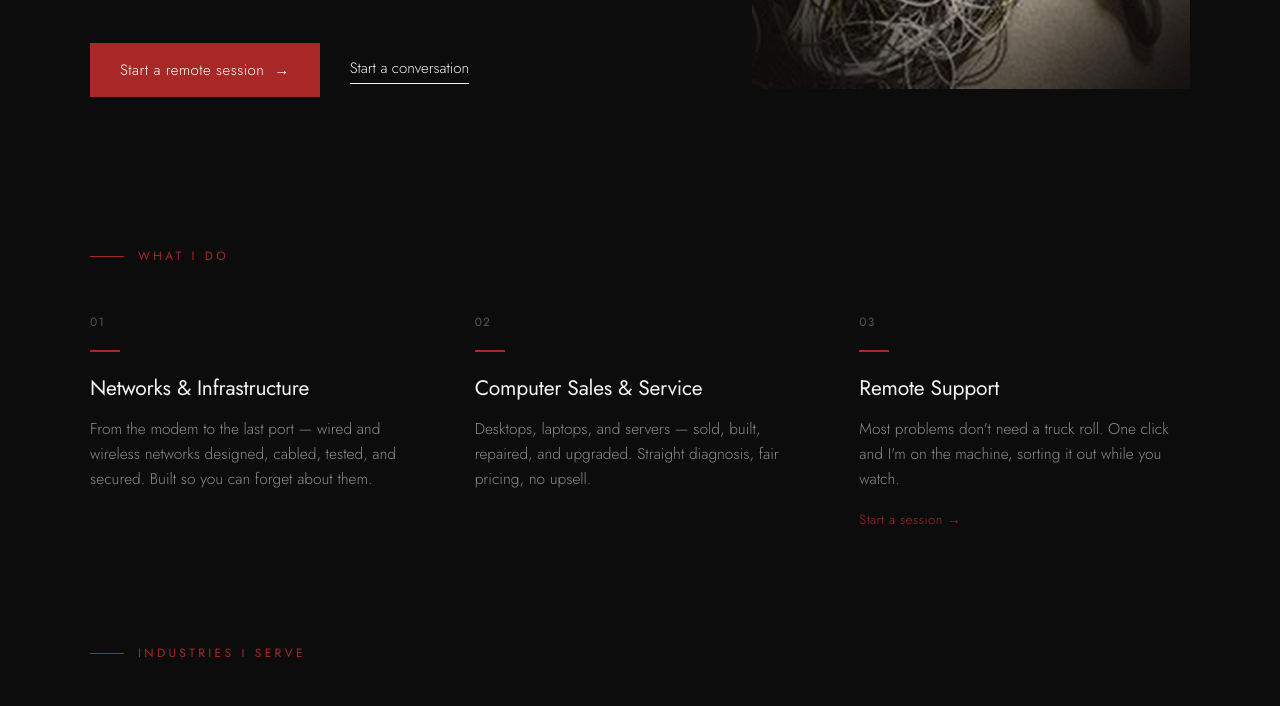
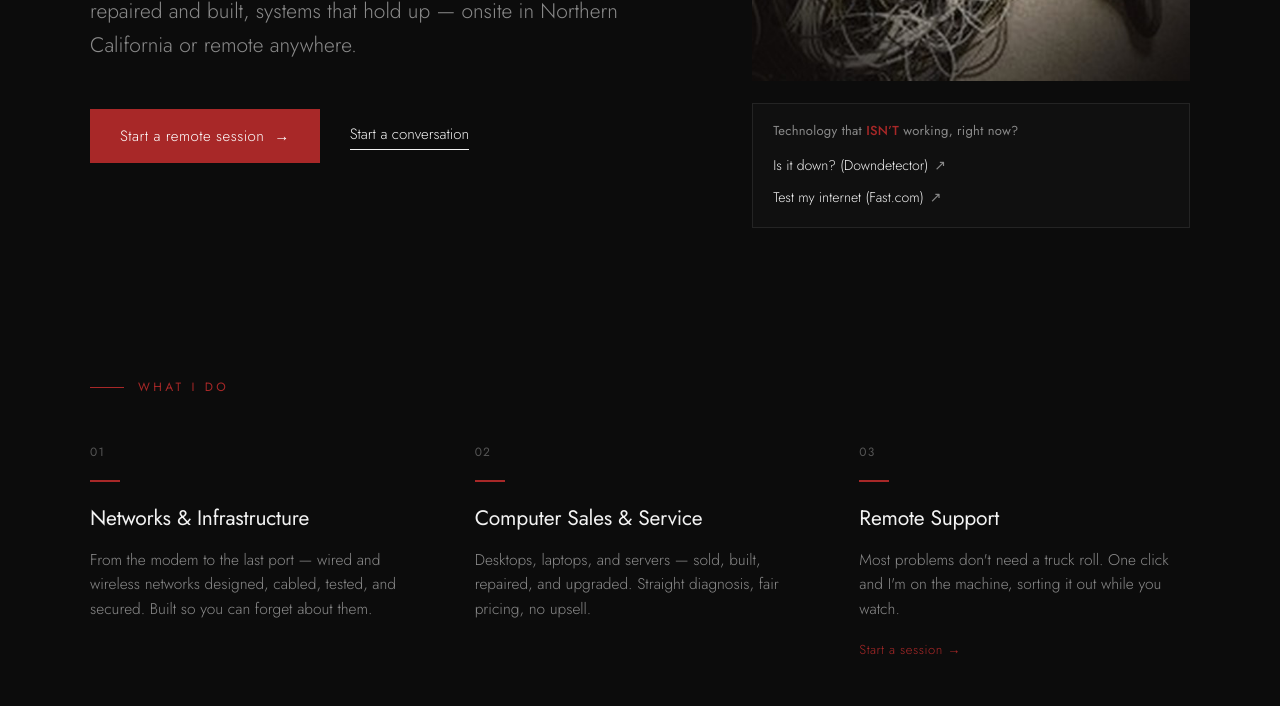
Before and after one commit to idezigntech/idezign-com, a plain HTML site: page index.html in a window 1280 px wide. Shown: the part 572-1278 px from the top of the page. Drawn offline with Linux system fonts and the light colour scheme; no server answers.

Commit message:
Hero: move Downdetector out of footer, add 'Tech that ISN'T working' status-check group with Fast.com next to the photo

```diff
--- a/index.html
+++ b/index.html
@@ -136,11 +136,31 @@ color:var(--red);opacity:.08;font-weight:200;pointer-events:none;user-select:non
 }
 .hero .wrap{display:grid;grid-template-columns:1.15fr .85fr;gap:70px;align-items:center;position:relative;z-index:1}
 .hero .content{min-width:0}
-.hero .visual{position:relative;display:flex;justify-content:center;align-items:center}
+.hero .visual{position:relative;display:flex;flex-direction:column;justify-content:center;align-items:center;gap:22px}
 .hero .visual img{
 width:100%;max-width:520px;height:auto;display:block;
 /* image edges already fade to #0c0c0c so it melts into the bg */
 }
+.status-check{
+width:100%;max-width:520px;
+border:1px solid var(--hair);
+background:rgba(255,255,255,0.02);
+padding:18px 20px;
+display:flex;flex-direction:column;gap:10px;
+}
+.status-check .sc-head{
+font-size:13px;font-weight:400;color:var(--muted);
+letter-spacing:.02em;line-height:1.4;margin:0 0 4px;
+}
+.status-check .sc-head .accent{color:var(--red);font-weight:500}
+.status-check a{
+font-size:14px;color:var(--ink);
+display:inline-flex;align-items:center;gap:6px;
+transition:color .25s var(--ease);
+}
+.status-check a:hover{color:var(--red)}
+.status-check a .arrow{color:var(--muted);transition:color .25s var(--ease)}
+.status-check a:hover .arrow{color:var(--red)}
 .eyebrow{
 display:flex;align-items:center;gap:14px;
 font-size:12px;letter-spacing:.28em;text-transform:uppercase;color:var(--red);
@@ -257,6 +277,11 @@ footer .top{flex-direction:column}
 </div>
 <div class="visual reveal d3">
 <img src="photos/wire-guy.jpg" alt="Technician tangled in a mess of network cables — the reality of hands-on IT" loading="lazy">
+<div class="status-check">
+<p class="sc-head">Technology that <span class="accent">ISN&rsquo;T</span> working, right now?</p>
+<a href="https://downdetector.com/" target="_blank" rel="noopener noreferrer" title="Check if a service is having an outage">Is it down? (Downdetector) <span class="arrow">↗</span></a>
+<a href="https://fast.com/" target="_blank" rel="noopener noreferrer" title="Test your internet speed (Netflix)">Test my internet (Fast.com) <span class="arrow">↗</span></a>
+</div>
 </div>
 </div>
 </section>
@@ -316,7 +341,6 @@ footer .top{flex-direction:column}
 <a href="#about">About</a>
 <a href="#services">Services</a>
 <a href="https://idezign.ai/help/">Remote Support</a>
-<a href="https://downdetector.com/" target="_blank" rel="noopener noreferrer" title="Check if a service is having an outage">Is it down? (Downdetector) ↗</a>
 <a href="/ai/">iDezign.ai ↗</a>
 </div>
 </div>
```
